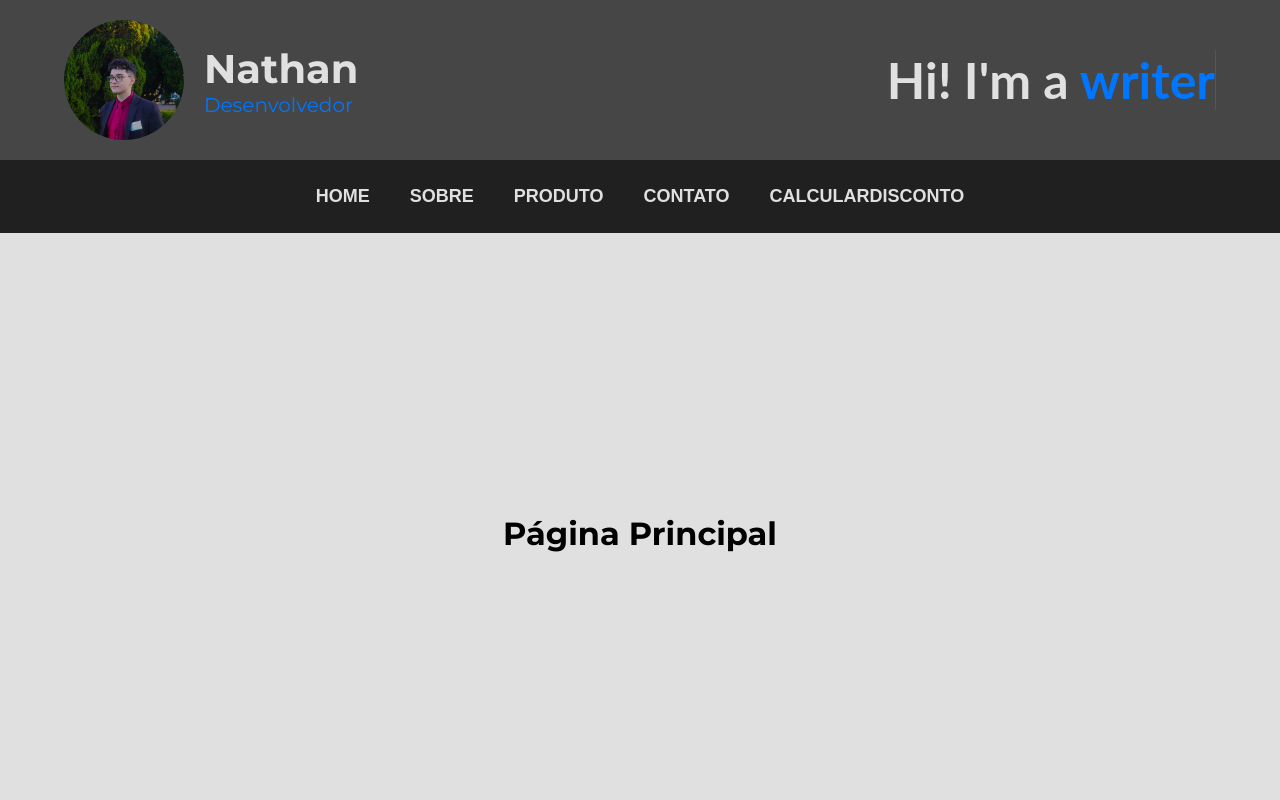
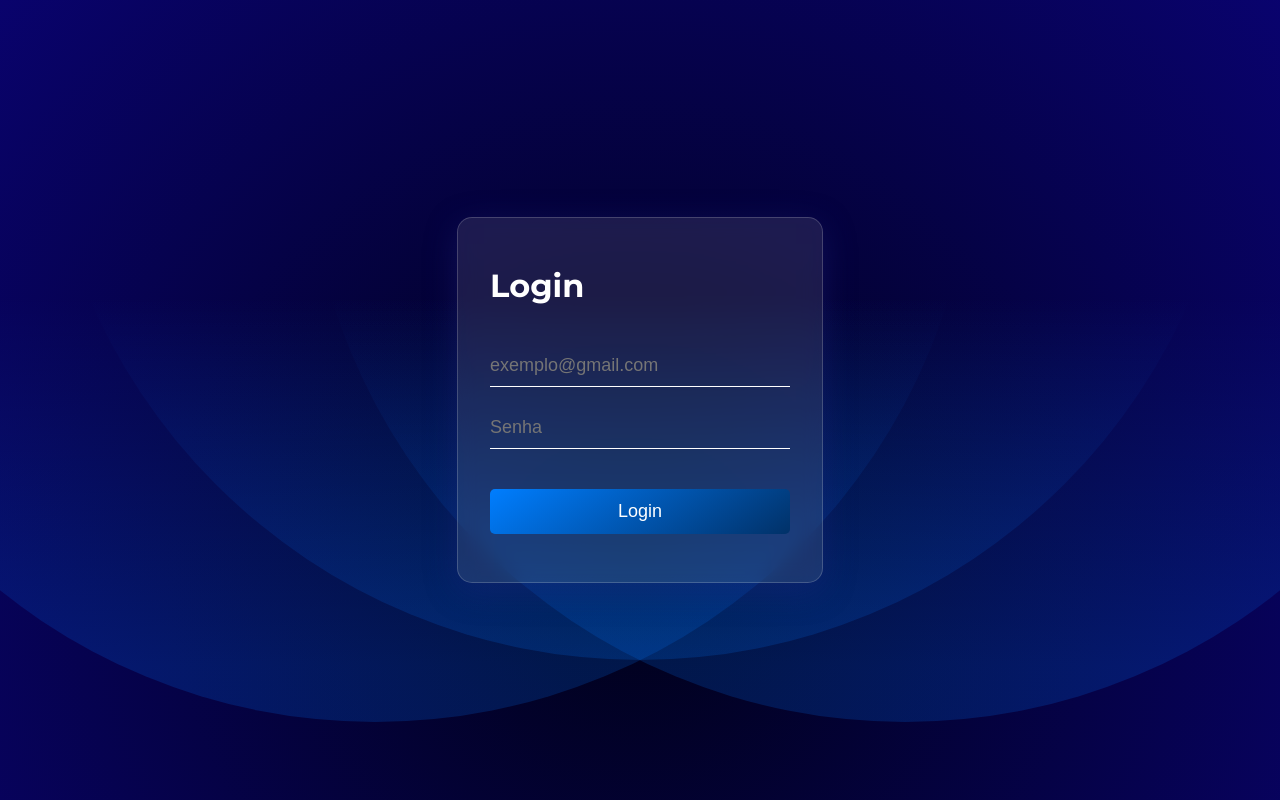
Before and after one commit to Nathan-Caetano/ProjetoReactADS, a React (Vite) app: page / in a window 1280 px wide. Shown: the top 800 px of the page. Built offline with nearby package versions, Linux system fonts and the light colour scheme.

Commit message:
login page v1

```diff
--- a/src/App.jsx
+++ b/src/App.jsx
@@ -4,11 +4,14 @@ import Header from './components/Header/header.jsx'
 import Error from './components/pages/error/error.jsx'
 import { BrowserRouter, Route, Routes } from 'react-router-dom'
 import Home from './components/pages/home/home.jsx'
+import Login from './components/auth/login/login.jsx'
 
 function App() {
 
   return (
-    <BrowserRouter>
+
+    <Login />
+   /*<BrowserRouter>
       <Header />
       <main>
         <Routes>
@@ -17,7 +20,7 @@ function App() {
         </Routes>
       </main>
       <Footer />
-    </BrowserRouter>
+    </BrowserRouter> */
   )
 };
 
--- /dev/null
+++ b/src/components/auth/login/login.css
@@ -0,0 +1,60 @@
+.background {
+  background-image: url("/public/rose-petals.svg");
+  background-repeat: no-repeat;
+  background-size: cover;
+  background-position: center;
+  display: flex;
+  align-items: center;
+  justify-content: center;
+  height: 100vh;
+}
+
+.form-container {
+  padding: 3rem 2rem;
+  border-radius: 15px;
+  background: rgba(255, 255, 255, 0.1);
+  box-shadow: 0 8px 32px 0 rgba(31, 38, 135, 0.37);
+  backdrop-filter: blur(10px);
+  -webkit-backdrop-filter: blur(10px);
+  border: 1px solid rgba(255, 255, 255, 0.18);
+  color: white;
+}
+
+#auth-form {
+  display: flex;
+  flex-direction: column;
+  gap: 40px;
+}
+
+#form-ipts {
+  display: flex;
+  flex-direction: column;
+  align-items: center;
+  justify-content: center;
+  gap: 20px;
+}
+
+.campo {
+  border-bottom: 1px solid white;
+  width: 300px;
+}
+
+.ipt input {
+  background: none;
+  border: none;
+  outline: none;
+  width: 100%;
+  padding: 10px 0px;
+  color: white;
+  font-size: 18px;
+}
+
+#form-bottom button {
+  background: linear-gradient(145deg, #007eff, #013168);
+  color: white;
+  font-size: 18px;
+  width: 100%;
+  padding: 12px;
+  border: none;
+  border-radius: 5px;
+}
--- /dev/null
+++ b/src/components/auth/login/login.jsx
@@ -0,0 +1,42 @@
+import "./login.css"
+
+
+function Login() {
+
+    return (
+        <div className="background">
+            <div className="form-container">
+                <form id="auth-form">
+                    <div id="form-top">
+                        <h1>Login</h1>
+                    </div>
+                    <div id="form-ipts">
+                        <div className='campo'>
+                            <div className="ipt">
+                                <input
+                                    type="email"
+                                    id="userEmail"
+                                    placeholder='exemplo@gmail.com'
+                                />
+                            </div>
+                        </div>
+                        <div className="campo">
+                            <div className="ipt">
+                                <input
+                                    type="password"
+                                    id='password'
+                                    placeholder='Senha'
+                                />
+                            </div>
+                        </div>
+                    </div>
+                    <div id="form-bottom">
+                        <button type='submit'>Login</button>
+                    </div>
+                </form>
+            </div>
+        </div>
+    )
+}
+
+export default Login
```
Also changed, not shown: public/rose-petals.svg (added).
